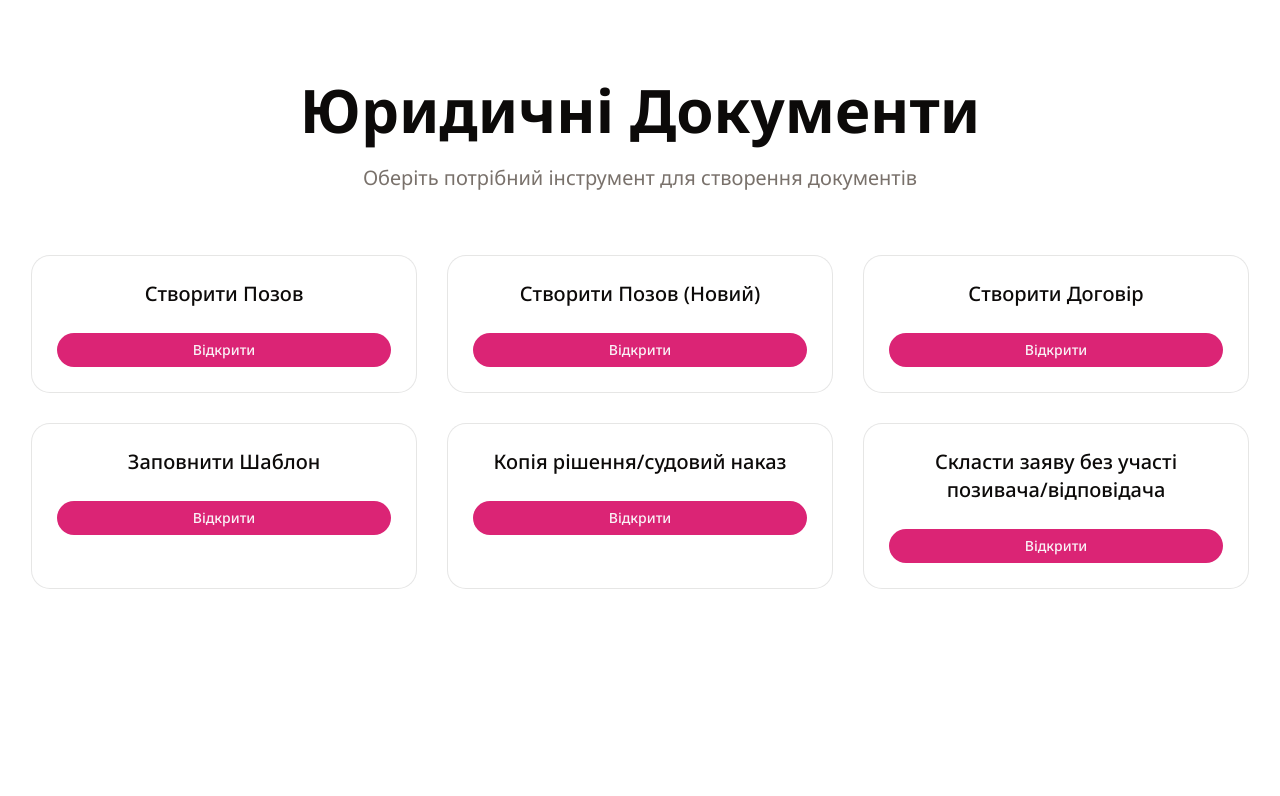
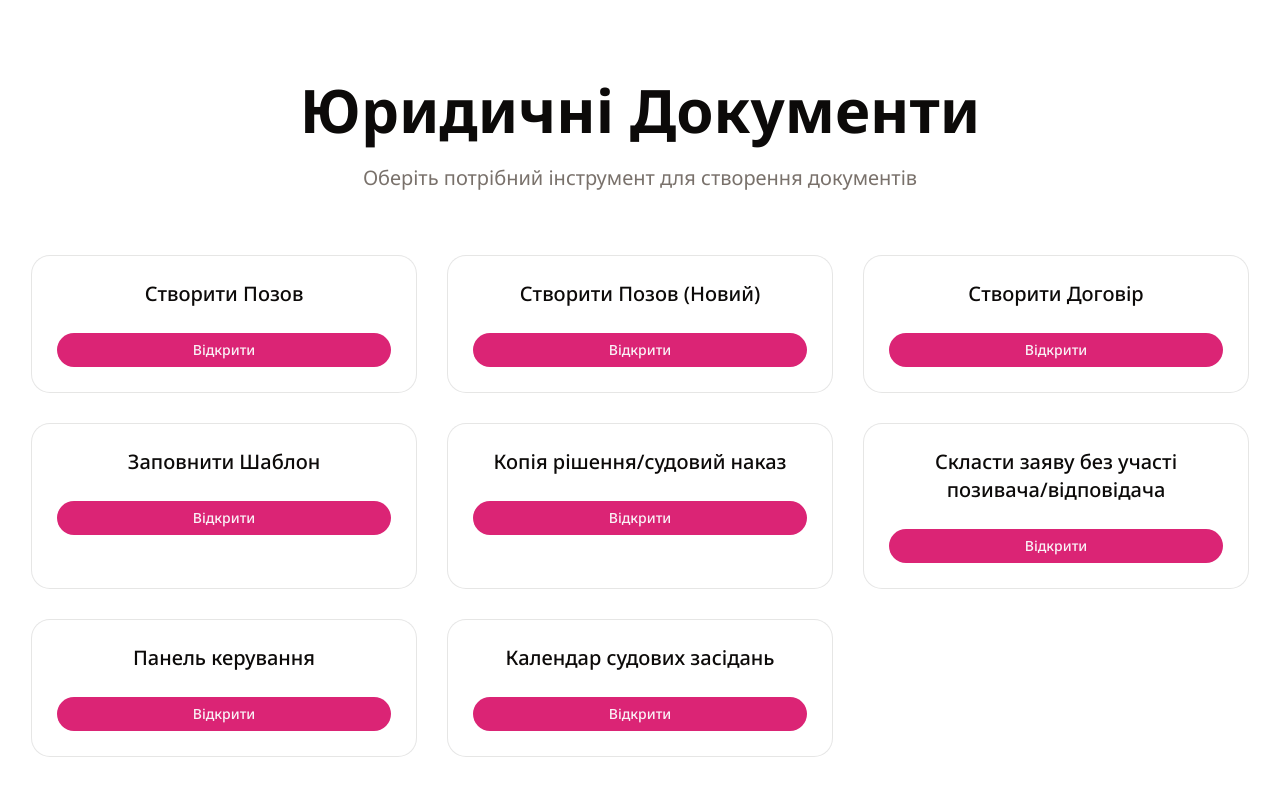
Before and after one commit to PashaBudzin/potuzhny-advokat, a Next.js app: page / in a window 1280 px wide. Shown: the top 796 px of the page. Built offline with nearby package versions, Linux system fonts and the light colour scheme.

Commit message:
feat: update home page

```diff
--- a/src/app/page.tsx
+++ b/src/app/page.tsx
@@ -85,6 +85,28 @@ export default function Page() {
               </Button>
             </CardContent>
           </Card>
+
+          <Card className="text-center">
+            <CardHeader>
+              <CardTitle className="text-xl">Панель керування</CardTitle>
+            </CardHeader>
+            <CardContent>
+              <Button asChild className="w-full">
+                <Link href="/dashboard">Відкрити</Link>
+              </Button>
+            </CardContent>
+          </Card>
+
+          <Card className="text-center">
+            <CardHeader>
+              <CardTitle className="text-xl">Календар судових засідань</CardTitle>
+            </CardHeader>
+            <CardContent>
+              <Button asChild className="w-full">
+                <Link href="/dashboard/calendar">Відкрити</Link>
+              </Button>
+            </CardContent>
+          </Card>
         </div>
       </div>
     </div>
```
